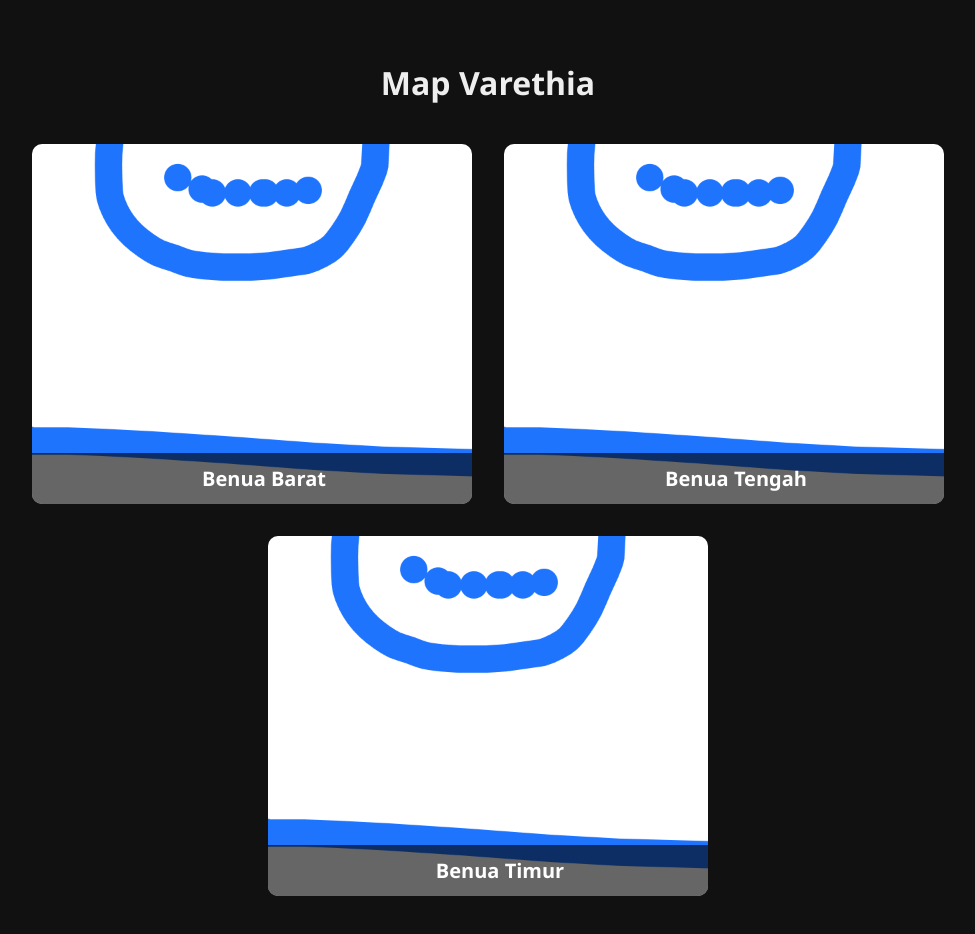
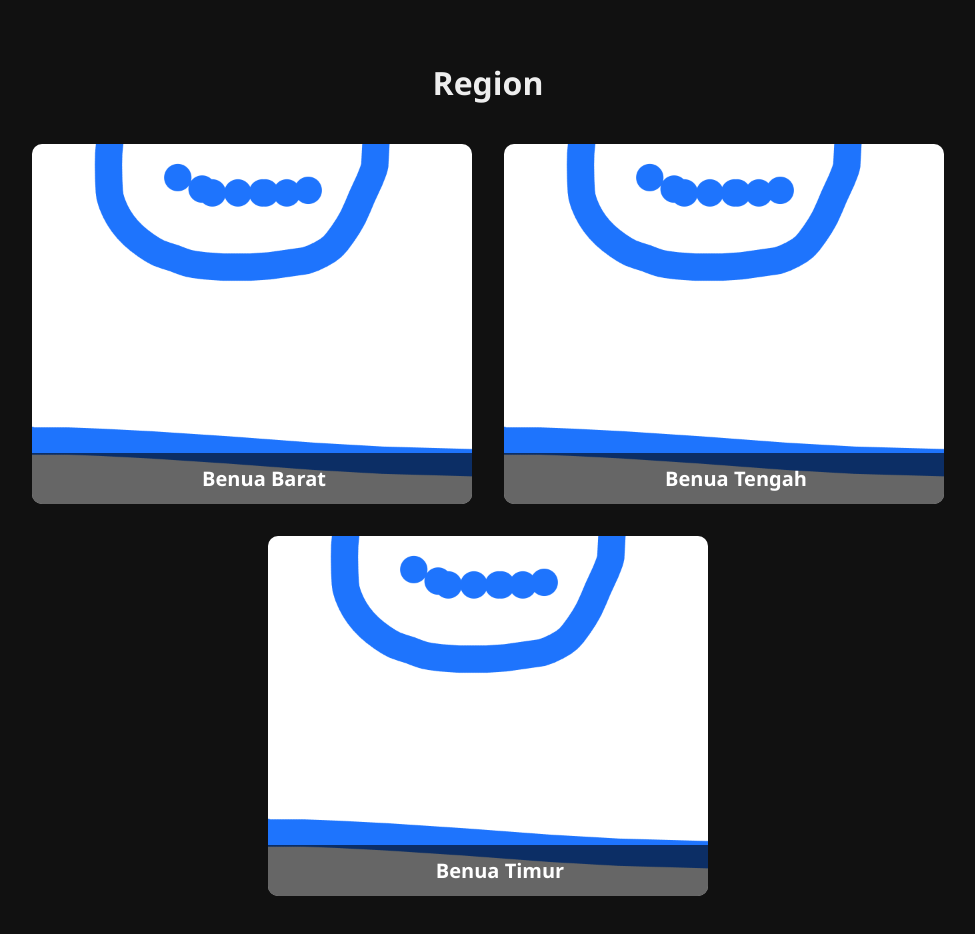
Before and after one commit to dumbhell/varethia-map, a plain HTML site: page Map/Map.html in a window 1280 px wide. Shown: the whole page, without its empty margins (152-1127 px from the left). Drawn offline with Linux system fonts and the light colour scheme.

Commit message:
Update Map.html

```diff
--- a/Map/Map.html
+++ b/Map/Map.html
@@ -6,7 +6,7 @@
   <link rel="stylesheet" href="style.css">
 </head>
 <body>
-  <h1>Map Varethia</h1>
+  <h1>Region</h1>
 
   <div class="gallery">
     <!-- Benua Barat -->
```
